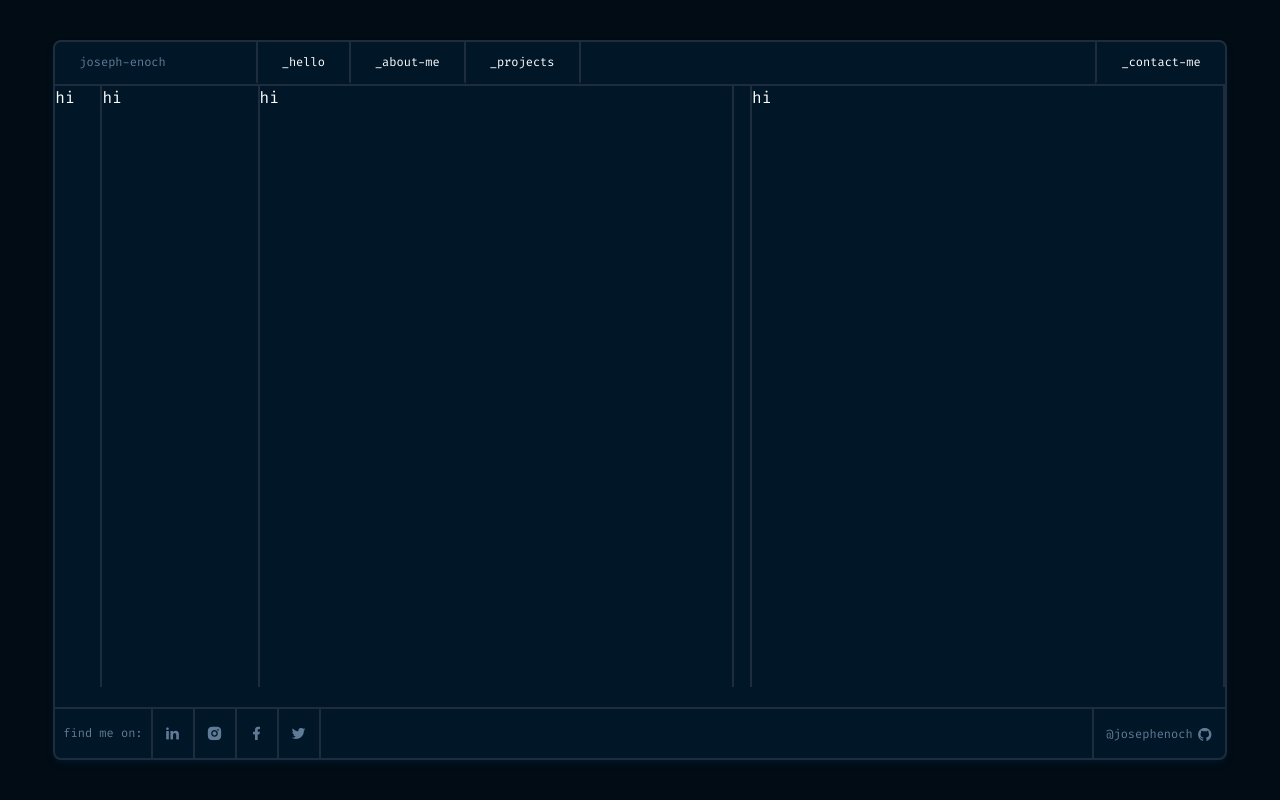
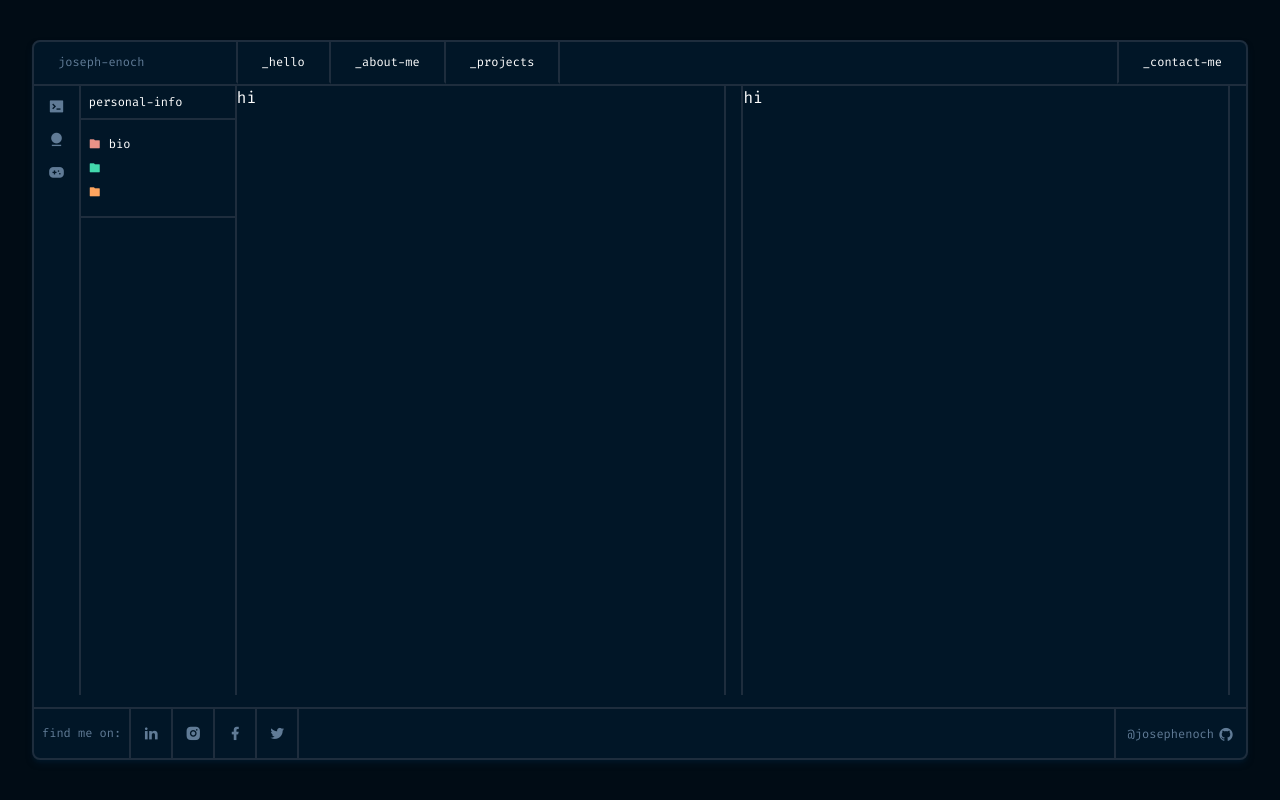
Before and after one commit to Josephenoch/josephenoch, a Next.js app: page /about-me in a window 1280 px wide. Built offline with nearby package versions, Linux system fonts and the light colour scheme.

Commit message:
:lipstick: started working on the about-me page

```diff
--- /dev/null
+++ b/components/AboutMe/AboutIcon.jsx
@@ -0,0 +1,16 @@
+import React from 'react'
+
+import Link from 'next/link'
+
+export const AboutIcon = ({icon, link}) => {
+  return (
+    <>
+      <Link href={link}>
+        <a className="mt-2 text-secondary">
+          {icon}
+        </a>
+      </Link>
+
+    </>
+  )
+}
--- /dev/null
+++ b/components/AboutMe/PersonalInfoSection.jsx
@@ -0,0 +1,24 @@
+import React from 'react'
+
+export const PersonalInfoSection = () => {
+  return (
+    <>
+        <div className="text-xs py-2 h-fit w-full flex justify-start border-b-2 border-b-lines">
+            <h1 className="ml-2">personal-info</h1>
+        </div>
+        <div className="py-4 space-y-2 border-b-lines border-b-2">
+            <div className="text-xs flex items-center space-x-2">
+                <i className="text-accent-orange ri-folder-fill inline-block ml-2"></i>
+                <span>bio</span>
+            </div>
+            <div className="text-xs flex items-center">
+                <i className="text-accent-green ri-folder-fill inline-block ml-2"></i>
+            </div>
+            <div className="text-xs flex items-center">
+                <i className="text-accent ri-folder-fill inline-block ml-2"></i>
+            </div>
+
+        </div>
+    </>
+  )
+}
--- a/components/Layout/Layout.jsx
+++ b/components/Layout/Layout.jsx
@@ -29,14 +29,14 @@ export const Layout = ({children}) => {
   ]
   return (
     <div className="bg-primary-dark  w-full h-screen flex justify-center items-center font-headline text-white">
-      <div className="w-11/12 relative bg-primary-lighter rounded-lg overflow-hidden shadow-md shadow-primary-lighter border-lines border-2 h-[90%]">
+      <div className="w-[95%] relative bg-primary-lighter rounded-lg overflow-hidden shadow-md shadow-primary-lighter border-lines border-2 h-[90%]">
         <div className="border-b-2 border-b-lines flex flex-col lg:flex-row">
             <NavBar
               nav={nav}
               handleNav={handleNav}
             />
         </div>
-        <div className={` overflow-auto max-h-[84%] h-[84%] text-white `}>
+        <div className={` overflow-auto max-h-[85%] h-[85%] text-white `}>
           <div className={`max-h-full h-full ${nav?"opacity-0 lg:opacity-100 ":"opacity-100 transition-all delay-1000 ease-in-out  duration-1000"}`}>
             {children}
           </div>
--- a/pages/about-me.jsx
+++ b/pages/about-me.jsx
@@ -1,19 +1,44 @@
 import React from 'react'
+import { AboutIcon } from '../components/AboutMe/AboutIcon'
+import { PersonalInfoSection } from '../components/AboutMe/PersonalInfoSection'
 
 const AboutMe = () => {
+  const icons = [
+    {
+      icon:<i class="ri-terminal-box-fill"></i>,
+      link:"/"
+    },
+    {
+      icon:<i class="ri-user-4-fill"></i>,
+      link:"/"
+    },
+    {
+      icon:<i class="ri-gamepad-fill"></i>,
+      link:"/"
+    }
+  ]
   return (
     <div className="h-full flex">
-      <div className="w-12 h-full border-r-2 border-r-lines">
-        hi
+      <div className="w-12 h-full border-r-2 border-r-lines items-center flex flex-col">
+        {
+          icons.map(icon=> <AboutIcon icon={icon.icon} link={icon.link}/>)
+        }
+
       </div>
-      <div className="w-40 pr-4 h-full border-r-2 border-r-lines">
-        hi
+      <div className="w-40 h-full border-r-2 border-r-lines">
+        <PersonalInfoSection/>
       </div>
       <div className="w-[41.4%] h-full border-r-2 border-r-lines">
         hi
       </div>
-      <div className="w-[41.4%] h-full ml-4 border-x-2 border-x-lines">
+      <div className="w-4 h-full">
+
+      </div>
+      <div className="w-[41.4%] h-full border-x-2 border-x-lines">
         hi
+      </div>
+      <div className="w-4 h-full">
+
       </div>
     </div>
   )
```
